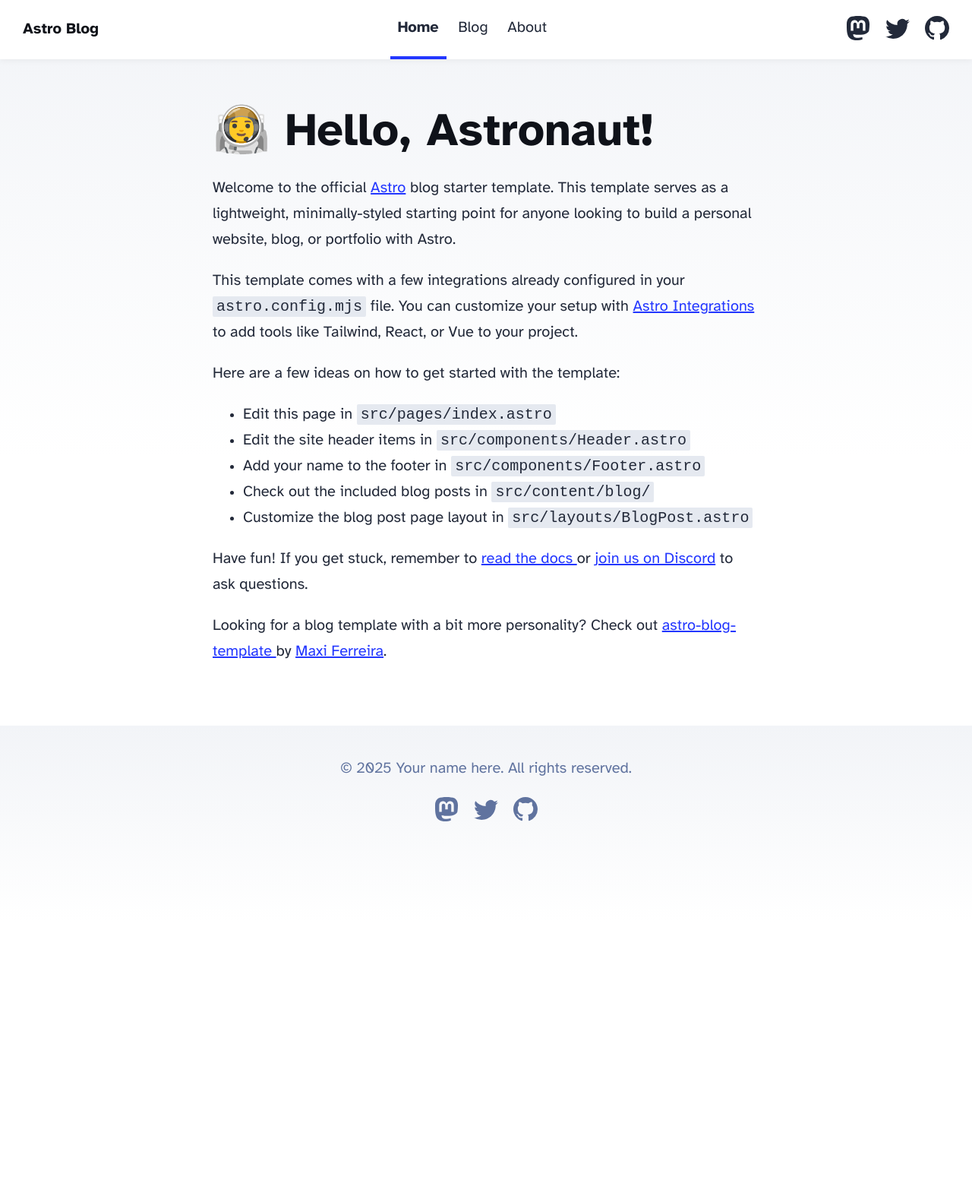
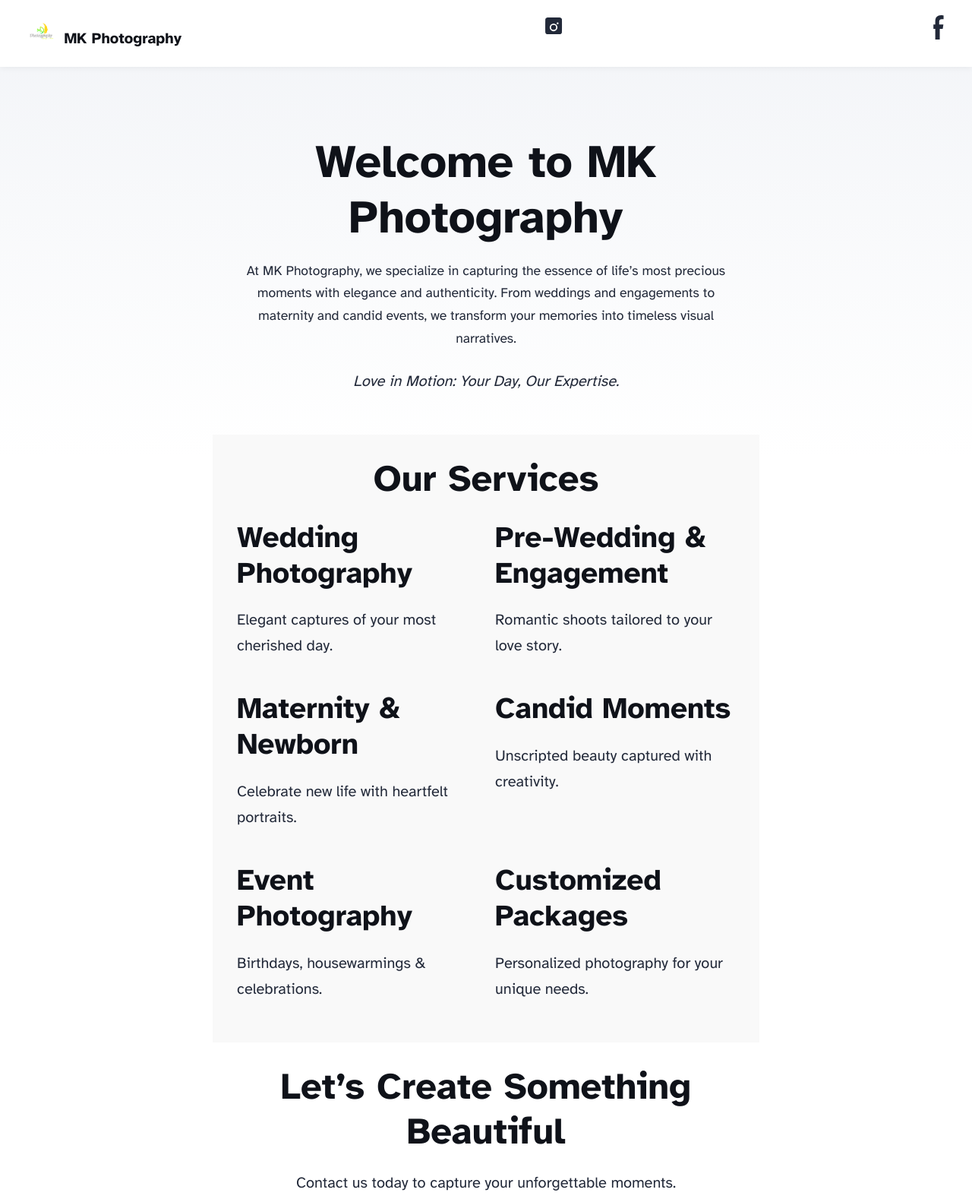
Before and after one commit to BhavaniKannan/mkphoto-template, an Astro site: page / in a window 1280 px wide. Shown: the top 1578 px of the page at 76% size. Before the commit the page ends 1213 px from the top, so only its background shows below. Built offline with nearby package versions, Linux system fonts and the light colour scheme; Astro itself is replaced by a stand-in of ours.

Commit message:
customized

```diff
--- a/src/components/BaseHead.astro
+++ b/src/components/BaseHead.astro
@@ -17,7 +17,7 @@ const { title, description, image = '/blog-placeholder-1.jpg' } = Astro.props;
 <!-- Global Metadata -->
 <meta charset="utf-8" />
 <meta name="viewport" content="width=device-width,initial-scale=1" />
-<link rel="icon" type="image/svg+xml" href="/favicon.svg" />
+<link rel="icon" type="image/svg+xml" href="/favicon.ico" />
 <meta name="generator" content={Astro.generator} />
 
 <!-- Font preloads -->
--- a/src/components/Footer.astro
+++ b/src/components/Footer.astro
@@ -3,40 +3,24 @@ const today = new Date();
 ---
 
 <footer>
-	&copy; {today.getFullYear()} Your name here. All rights reserved.
+	&copy; {today.getFullYear()} MK Photography. All rights reserved.
 	<div class="social-links">
-		<a href="https://m.webtoo.ls/@astro" target="_blank">
-			<span class="sr-only">Follow Astro on Mastodon</span>
-			<svg
-				viewBox="0 0 16 16"
-				aria-hidden="true"
-				width="32"
-				height="32"
-				astro-icon="social/mastodon"
-				><path
-					fill="currentColor"
-					d="M11.19 12.195c2.016-.24 3.77-1.475 3.99-2.603.348-1.778.32-4.339.32-4.339 0-3.47-2.286-4.488-2.286-4.488C12.062.238 10.083.017 8.027 0h-.05C5.92.017 3.942.238 2.79.765c0 0-2.285 1.017-2.285 4.488l-.002.662c-.004.64-.007 1.35.011 2.091.083 3.394.626 6.74 3.78 7.57 1.454.383 2.703.463 3.709.408 1.823-.1 2.847-.647 2.847-.647l-.06-1.317s-1.303.41-2.767.36c-1.45-.05-2.98-.156-3.215-1.928a3.614 3.614 0 0 1-.033-.496s1.424.346 3.228.428c1.103.05 2.137-.064 3.188-.189zm1.613-2.47H11.13v-4.08c0-.859-.364-1.295-1.091-1.295-.804 0-1.207.517-1.207 1.541v2.233H7.168V5.89c0-1.024-.403-1.541-1.207-1.541-.727 0-1.091.436-1.091 1.296v4.079H3.197V5.522c0-.859.22-1.541.66-2.046.456-.505 1.052-.764 1.793-.764.856 0 1.504.328 1.933.983L8 4.39l.417-.695c.429-.655 1.077-.983 1.934-.983.74 0 1.336.259 1.791.764.442.505.661 1.187.661 2.046v4.203z"
-				></path></svg
-			>
-		</a>
-		<a href="https://twitter.com/astrodotbuild" target="_blank">
-			<span class="sr-only">Follow Astro on Twitter</span>
-			<svg viewBox="0 0 16 16" aria-hidden="true" width="32" height="32" astro-icon="social/twitter"
-				><path
-					fill="currentColor"
-					d="M5.026 15c6.038 0 9.341-5.003 9.341-9.334 0-.14 0-.282-.006-.422A6.685 6.685 0 0 0 16 3.542a6.658 6.658 0 0 1-1.889.518 3.301 3.301 0 0 0 1.447-1.817 6.533 6.533 0 0 1-2.087.793A3.286 3.286 0 0 0 7.875 6.03a9.325 9.325 0 0 1-6.767-3.429 3.289 3.289 0 0 0 1.018 4.382A3.323 3.323 0 0 1 .64 6.575v.045a3.288 3.288 0 0 0 2.632 3.218 3.203 3.203 0 0 1-.865.115 3.23 3.23 0 0 1-.614-.057 3.283 3.283 0 0 0 3.067 2.277A6.588 6.588 0 0 1 .78 13.58a6.32 6.32 0 0 1-.78-.045A9.344 9.344 0 0 0 5.026 15z"
-				></path></svg
-			>
-		</a>
-		<a href="https://github.com/withastro/astro" target="_blank">
-			<span class="sr-only">Go to Astro's GitHub repo</span>
-			<svg viewBox="0 0 16 16" aria-hidden="true" width="32" height="32" astro-icon="social/github"
-				><path
-					fill="currentColor"
-					d="M8 0C3.58 0 0 3.58 0 8c0 3.54 2.29 6.53 5.47 7.59.4.07.55-.17.55-.38 0-.19-.01-.82-.01-1.49-2.01.37-2.53-.49-2.69-.94-.09-.23-.48-.94-.82-1.13-.28-.15-.68-.52-.01-.53.63-.01 1.08.58 1.23.82.72 1.21 1.87.87 2.33.66.07-.52.28-.87.51-1.07-1.78-.2-3.64-.89-3.64-3.95 0-.87.31-1.59.82-2.15-.08-.2-.36-1.02.08-2.12 0 0 .67-.21 2.2.82.64-.18 1.32-.27 2-.27.68 0 1.36.09 2 .27 1.53-1.04 2.2-.82 2.2-.82.44 1.1.16 1.92.08 2.12.51.56.82 1.27.82 2.15 0 3.07-1.87 3.75-3.65 3.95.29.25.54.73.54 1.48 0 1.07-.01 1.93-.01 2.2 0 .21.15.46.55.38A8.012 8.012 0 0 0 16 8c0-4.42-3.58-8-8-8z"
-				></path></svg
-			>
-		</a>
+	<!-- Instagram -->
+<a href="https://www.instagram.com/mkcandidphotography/" target="_blank" rel="noopener noreferrer">
+  <span class="sr-only">Follow us on Instagram</span>
+  <svg viewBox="0 0 448 512" aria-hidden="true" width="32" height="32">
+    <path fill="currentColor" d="M224,202.66A53.34,53.34,0,1,0,277.34,256,53.38,53.38,0,0,0,224,202.66ZM398.8,80A48.6,48.6,0,0,0,368,51.2C337.14,48,110.86,48,80,51.2A48.6,48.6,0,0,0,51.2,80C48,110.86,48,337.14,51.2,368A48.6,48.6,0,0,0,80,398.8c30.86,3.2,257.14,3.2,288,0A48.6,48.6,0,0,0,398.8,368c3.2-30.86,3.2-257.14,0-288ZM224,338a82,82,0,1,1,82-82A82.09,82.09,0,0,1,224,338Zm85.4-148.1a19.2,19.2,0,1,1,19.2-19.2A19.18,19.18,0,0,1,309.4,189.9Z" />
+  </svg>
+</a>
+
+<!-- Facebook -->
+<a href="https://www.facebook.com/muthu21k" target="_blank" rel="noopener noreferrer">
+  <span class="sr-only">Follow us on Facebook</span>
+  <svg viewBox="0 0 320 512" aria-hidden="true" width="32" height="32">
+    <path fill="currentColor" d="M279.14 288l14.22-92.66h-88.91V133.33c0-25.35 12.42-50.06 52.24-50.06h40.42V6.26S271.11 0 243.1 0c-73.22 0-121.1 44.38-121.1 124.72V195.3H83.33V288h38.67v224h94.67V288z"/>
+  </svg>
+</a>
+
 	</div>
 </footer>
 <style>
--- a/src/components/Header.astro
+++ b/src/components/Header.astro
@@ -5,40 +5,30 @@ import { SITE_TITLE } from '../consts';
 
 <header>
 	<nav>
-		<h2><a href="/">{SITE_TITLE}</a></h2>
-		<div class="internal-links">
+		<h2><a href="/"> <img src="/images/logo.png" alt="MK Photography logo" width="48" height="48" style="border-radius: 8px;" />
+    {SITE_TITLE}</a></h2>
+	<!--	<div class="internal-links">
 			<HeaderLink href="/">Home</HeaderLink>
 			<HeaderLink href="/blog">Blog</HeaderLink>
 			<HeaderLink href="/about">About</HeaderLink>
-		</div>
+		</div> --!>
 		<div class="social-links">
-			<a href="https://m.webtoo.ls/@astro" target="_blank">
-				<span class="sr-only">Follow Astro on Mastodon</span>
-				<svg viewBox="0 0 16 16" aria-hidden="true" width="32" height="32"
-					><path
-						fill="currentColor"
-						d="M11.19 12.195c2.016-.24 3.77-1.475 3.99-2.603.348-1.778.32-4.339.32-4.339 0-3.47-2.286-4.488-2.286-4.488C12.062.238 10.083.017 8.027 0h-.05C5.92.017 3.942.238 2.79.765c0 0-2.285 1.017-2.285 4.488l-.002.662c-.004.64-.007 1.35.011 2.091.083 3.394.626 6.74 3.78 7.57 1.454.383 2.703.463 3.709.408 1.823-.1 2.847-.647 2.847-.647l-.06-1.317s-1.303.41-2.767.36c-1.45-.05-2.98-.156-3.215-1.928a3.614 3.614 0 0 1-.033-.496s1.424.346 3.228.428c1.103.05 2.137-.064 3.188-.189zm1.613-2.47H11.13v-4.08c0-.859-.364-1.295-1.091-1.295-.804 0-1.207.517-1.207 1.541v2.233H7.168V5.89c0-1.024-.403-1.541-1.207-1.541-.727 0-1.091.436-1.091 1.296v4.079H3.197V5.522c0-.859.22-1.541.66-2.046.456-.505 1.052-.764 1.793-.764.856 0 1.504.328 1.933.983L8 4.39l.417-.695c.429-.655 1.077-.983 1.934-.983.74 0 1.336.259 1.791.764.442.505.661 1.187.661 2.046v4.203z"
-					></path></svg
-				>
-			</a>
-			<a href="https://twitter.com/astrodotbuild" target="_blank">
-				<span class="sr-only">Follow Astro on Twitter</span>
-				<svg viewBox="0 0 16 16" aria-hidden="true" width="32" height="32"
-					><path
-						fill="currentColor"
-						d="M5.026 15c6.038 0 9.341-5.003 9.341-9.334 0-.14 0-.282-.006-.422A6.685 6.685 0 0 0 16 3.542a6.658 6.658 0 0 1-1.889.518 3.301 3.301 0 0 0 1.447-1.817 6.533 6.533 0 0 1-2.087.793A3.286 3.286 0 0 0 7.875 6.03a9.325 9.325 0 0 1-6.767-3.429 3.289 3.289 0 0 0 1.018 4.382A3.323 3.323 0 0 1 .64 6.575v.045a3.288 3.288 0 0 0 2.632 3.218 3.203 3.203 0 0 1-.865.115 3.23 3.23 0 0 1-.614-.057 3.283 3.283 0 0 0 3.067 2.277A6.588 6.588 0 0 1 .78 13.58a6.32 6.32 0 0 1-.78-.045A9.344 9.344 0 0 0 5.026 15z"
-					></path></svg
-				>
-			</a>
-			<a href="https://github.com/withastro/astro" target="_blank">
-				<span class="sr-only">Go to Astro's GitHub repo</span>
-				<svg viewBox="0 0 16 16" aria-hidden="true" width="32" height="32"
-					><path
-						fill="currentColor"
-						d="M8 0C3.58 0 0 3.58 0 8c0 3.54 2.29 6.53 5.47 7.59.4.07.55-.17.55-.38 0-.19-.01-.82-.01-1.49-2.01.37-2.53-.49-2.69-.94-.09-.23-.48-.94-.82-1.13-.28-.15-.68-.52-.01-.53.63-.01 1.08.58 1.23.82.72 1.21 1.87.87 2.33.66.07-.52.28-.87.51-1.07-1.78-.2-3.64-.89-3.64-3.95 0-.87.31-1.59.82-2.15-.08-.2-.36-1.02.08-2.12 0 0 .67-.21 2.2.82.64-.18 1.32-.27 2-.27.68 0 1.36.09 2 .27 1.53-1.04 2.2-.82 2.2-.82.44 1.1.16 1.92.08 2.12.51.56.82 1.27.82 2.15 0 3.07-1.87 3.75-3.65 3.95.29.25.54.73.54 1.48 0 1.07-.01 1.93-.01 2.2 0 .21.15.46.55.38A8.012 8.012 0 0 0 16 8c0-4.42-3.58-8-8-8z"
-					></path></svg
-				>
-			</a>
+		<!-- Instagram -->
+<a href="https://www.instagram.com/mkcandidphotography/" target="_blank" rel="noopener noreferrer">
+  <span class="sr-only">Follow us on Instagram</span>
+  <svg viewBox="0 0 448 512" aria-hidden="true" width="32" height="32">
+    <path fill="currentColor" d="M224,202.66A53.34,53.34,0,1,0,277.34,256,53.38,53.38,0,0,0,224,202.66ZM398.8,80A48.6,48.6,0,0,0,368,51.2C337.14,48,110.86,48,80,51.2A48.6,48.6,0,0,0,51.2,80C48,110.86,48,337.14,51.2,368A48.6,48.6,0,0,0,80,398.8c30.86,3.2,257.14,3.2,288,0A48.6,48.6,0,0,0,398.8,368c3.2-30.86,3.2-257.14,0-288ZM224,338a82,82,0,1,1,82-82A82.09,82.09,0,0,1,224,338Zm85.4-148.1a19.2,19.2,0,1,1,19.2-19.2A19.18,19.18,0,0,1,309.4,189.9Z" />
+  </svg>
+</a>
+
+<!-- Facebook -->
+<a href="https://www.facebook.com/muthu21k" target="_blank" rel="noopener noreferrer">
+  <span class="sr-only">Follow us on Facebook</span>
+  <svg viewBox="0 0 320 512" aria-hidden="true" width="32" height="32">
+    <path fill="currentColor" d="M279.14 288l14.22-92.66h-88.91V133.33c0-25.35 12.42-50.06 52.24-50.06h40.42V6.26S271.11 0 243.1 0c-73.22 0-121.1 44.38-121.1 124.72V195.3H83.33V288h38.67v224h94.67V288z"/>
+  </svg>
+</a>
+
 		</div>
 	</nav>
 </header>
@@ -82,4 +72,11 @@ import { SITE_TITLE } from '../consts';
 			display: none;
 		}
 	}
+	a svg {
+  fill: currentColor;
+  transition: color 0.3s ease;
+}
+a:hover svg {
+  color: #ff5e5e; /* Optional hover color */
+}
 </style>
--- a/src/consts.ts
+++ b/src/consts.ts
@@ -1,5 +1,5 @@
 // Place any global data in this file.
 // You can import this data from anywhere in your site by using the `import` keyword.
 
-export const SITE_TITLE = "Astro Blog";
-export const SITE_DESCRIPTION = "Welcome to my website!";
+export const SITE_TITLE = "MK Photography";
+export const SITE_DESCRIPTION = "Welcome to MK Photography!";
--- /dev/null
+++ b/src/layouts/Layout.astro
@@ -0,0 +1,60 @@
+---
+// src/layouts/Layout.astro
+const { title, description } = Astro.props;
+---
+
+<!DOCTYPE html>
+<html lang="en">
+  <head>
+    <meta charset="UTF-8" />
+    <meta name="viewport" content="width=device-width, initial-scale=1.0" />
+    <title>{title}</title>
+    <meta name="description" content={description || 'MK Photography'} />
+    <link rel="stylesheet" href="/style.css" />
+    <style>
+      body {
+        font-family: 'Segoe UI', sans-serif;
+        margin: 0;
+        padding: 0;
+        background: #fff;
+        color: #333;
+      }
+      header, footer {
+        background: #111;
+        color: white;
+        padding: 1.5rem;
+        text-align: center;
+      }
+      nav a {
+        color: #fff;
+        margin: 0 1rem;
+        text-decoration: none;
+        font-weight: bold;
+      }
+      main {
+        max-width: 960px;
+        margin: auto;
+        padding: 2rem 1rem;
+      }
+    </style>
+  </head>
+  <body>
+    <header>
+      <h1>MK Photography</h1>
+      <nav>
+        <a href="/">Home</a>
+        <a href="/about">About</a>
+        <a href="/services">Services</a>
+        <a href="/contact">Contact</a>
+      </nav>
+    </header>
+
+    <main>
+      <slot />
+    </main>
+
+    <footer>
+      <p>&copy; 2025 MK Photography. All rights reserved.</p>
+    </footer>
+  </body>
+</html>
--- a/src/pages/index.astro
+++ b/src/pages/index.astro
@@ -13,37 +13,50 @@ import { SITE_TITLE, SITE_DESCRIPTION } from '../consts';
   <body>
     <Header />
     <main>
-			<h1>🧑‍🚀 Hello, Astronaut!</h1>
-			<p>
-				Welcome to the official <a href="https://astro.build/">Astro</a> blog starter template. This
-				template serves as a lightweight, minimally-styled starting point for anyone looking to build
-				a personal website, blog, or portfolio with Astro.
+      <section style="padding: 2rem; max-width: 800px; margin: auto; text-align: center;">
+        <h1>Welcome to MK Photography</h1>
+        <p style="font-size: 1.1rem; margin-top: 1rem;">
+          At MK Photography, we specialize in capturing the essence of life’s most precious moments with elegance and authenticity.
+          From weddings and engagements to maternity and candid events, we transform your memories into timeless visual narratives.
         </p>
-			<p>
-				This template comes with a few integrations already configured in your
-				<code>astro.config.mjs</code> file. You can customize your setup with
-				<a href="https://astro.build/integrations">Astro Integrations</a> to add tools like Tailwind,
-				React, or Vue to your project.
-			</p>
-			<p>Here are a few ideas on how to get started with the template:</p>
-			<ul>
-				<li>Edit this page in <code>src/pages/index.astro</code></li>
-				<li>Edit the site header items in <code>src/components/Header.astro</code></li>
-				<li>Add your name to the footer in <code>src/components/Footer.astro</code></li>
-				<li>Check out the included blog posts in <code>src/content/blog/</code></li>
-				<li>Customize the blog post page layout in <code>src/layouts/BlogPost.astro</code></li>
-			</ul>
-			<p>
-				Have fun! If you get stuck, remember to <a href="https://docs.astro.build/"
-					>read the docs
-				</a> or <a href="https://astro.build/chat">join us on Discord</a> to ask questions.
-			</p>
-			<p>
-				Looking for a blog template with a bit more personality? Check out <a
-					href="https://github.com/Charca/astro-blog-template"
-					>astro-blog-template
-				</a> by <a href="https://twitter.com/Charca">Maxi Ferreira</a>.
-			</p>
+        <p style="font-style: italic; margin-top: 1.5rem;">Love in Motion: Your Day, Our Expertise.</p>
+      </section>
+
+      <section style="background: #f9f9f9; padding: 2rem;">
+        <h2 style="text-align: center;">Our Services</h2>
+        <div style="display: grid; gap: 1.5rem; grid-template-columns: repeat(auto-fit, minmax(250px, 1fr)); max-width: 1000px; margin: auto; padding-top: 1rem;">
+          <div>
+            <h3>Wedding Photography</h3>
+            <p>Elegant captures of your most cherished day.</p>
+          </div>
+          <div>
+            <h3>Pre-Wedding & Engagement</h3>
+            <p>Romantic shoots tailored to your love story.</p>
+          </div>
+          <div>
+            <h3>Maternity & Newborn</h3>
+            <p>Celebrate new life with heartfelt portraits.</p>
+          </div>
+          <div>
+            <h3>Candid Moments</h3>
+            <p>Unscripted beauty captured with creativity.</p>
+          </div>
+          <div>
+            <h3>Event Photography</h3>
+            <p>Birthdays, housewarmings & celebrations.</p>
+          </div>
+          <div>
+            <h3>Customized Packages</h3>
+            <p>Personalized photography for your unique needs.</p>
+          </div>
+        </div>
+      </section>
+
+      <section style="text-align: center; padding: 2rem;">
+        <h2>Let’s Create Something Beautiful</h2>
+        <p>Contact us today to capture your unforgettable moments.</p>
+        <a href="/contact" style="display: inline-block; margin-top: 1rem; background: #ff5e5e; color: #fff; padding: 12px 24px; border-radius: 5px; text-decoration: none;">Get in Touch</a>
+      </section>
     </main>
     <Footer />
   </body>
```
Also changed, not shown: src/pages/contact.astro (added, +56 -0 lines), src/pages/services.astro (added, +15 -0 lines), public/favicon.ico (added), public/favicon.svg (deleted), public/images/logo.png (added), 1 other file. Lines whose indentation alone changed are shown as unchanged.
